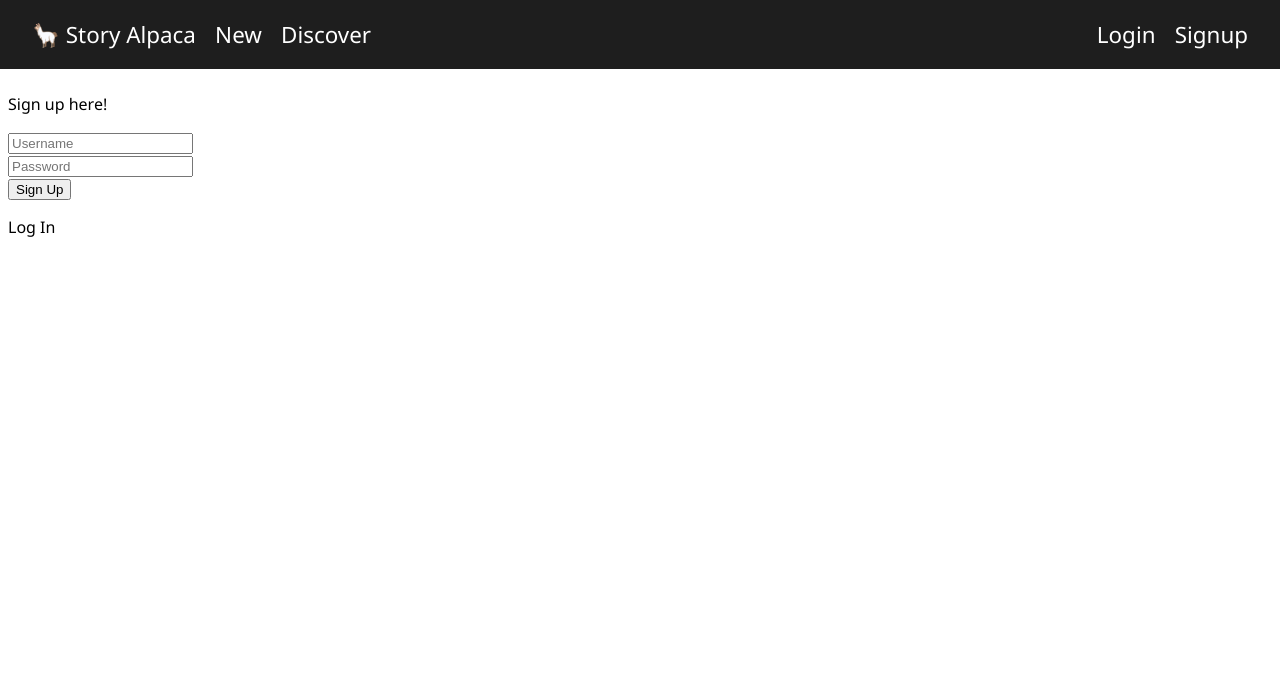
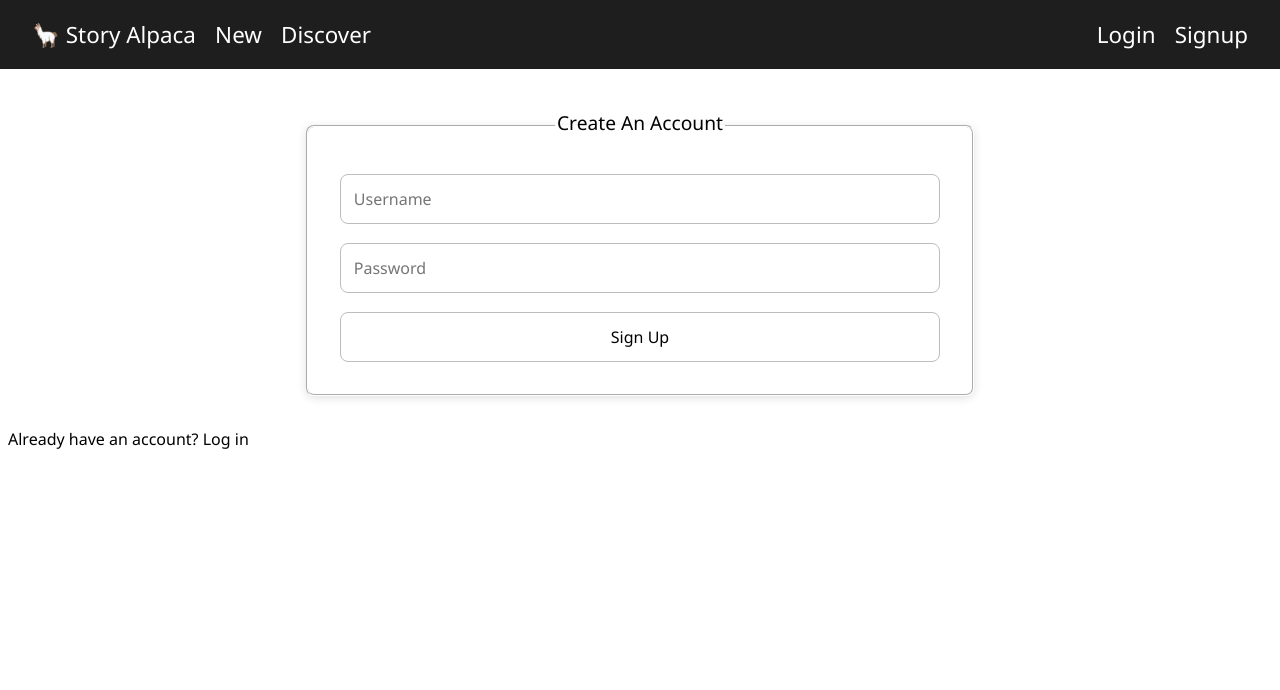
Before and after one commit to tamitakada/asleep_alpacas, a Flask app: page /register in a window 1280 px wide. Shown: the top 690 px of the page. Run offline with Flask 2, Linux system fonts and the light colour scheme.

Commit message:
Added css to forms and extracted some utility classes

```diff
--- a/app/static/styles.css
+++ b/app/static/styles.css
@@ -71,13 +71,54 @@ footer {
 }
 
 /* ==============================================
+   Forms
+   ============================================== */
+.form-container {
+  margin: 2rem auto;
+
+  display: flex;
+  flex-direction: column;
+  gap: 1.2em;
+
+  border-radius: 8px;
+  border-color: rgb(255, 255, 255);
+}
+
+legend {
+  padding-bottom: 6px;
+  margin: 0 auto; /* Centers the legend */
+  font-size: 1.2rem;
+}
+
+input, textarea {
+  padding: 0.8rem;
+
+  font-family: inherit;
+  font-size: 1rem;
+
+  outline: none;
+  border-radius: 8px;
+  border: rgb(189, 189, 189) solid 1px;
+}
+
+input:focus {
+  border-color: rgb(0, 0, 0);
+}
+
+input[type=submit] {
+  background-color: white;
+  transition-duration: 0.2s;
+}
+
+input[type=submit]:hover {
+  background-color: rgb(233, 233, 233);
+}
+
+/* ==============================================
    Story list (article tags)
    ============================================== */
 article {
-  padding: 2rem;
   margin: 2rem auto;
-
-  width: clamp(100px, 75vw, 1100px);
 
   display: flex;
   flex-direction: column;
@@ -127,10 +168,7 @@ article * {
    Story view
    ============================================== */
 .story-view {
-  padding: 3rem 4rem;
   margin: 20px auto;
-
-  width: clamp(100px, 75vw, 1100px);
 
   border-radius: 12px;
 }
@@ -150,3 +188,18 @@ article * {
 .shadow {
   box-shadow: rgba(99, 99, 99, 0.2) 0px 2px 8px 0px;
 }
+
+.dyn-small {
+  padding: 2rem;
+  width: clamp(100px, 50vw, 600px);
+}
+
+.dyn-medium {
+  padding: 2.5rem;
+  width: clamp(120px, 60vw, 1000px);
+}
+
+.dyn-large {
+  padding: 3rem 4rem;
+  width: clamp(200px, 75vw, 1100px);
+}
--- a/app/templates/macros.jinja
+++ b/app/templates/macros.jinja
@@ -6,7 +6,7 @@
 {# Displays a box containing the relevant story information #}
 {% macro story_list(stories) %}
   {% for story in stories %}
-    <article class="shadow">
+    <article class="shadow dyn-medium">
       <a href="/story/{{ story.id }}">
         <h2>{{ story.title|e }}</h2>
       </a>
--- a/app/templates/register.html
+++ b/app/templates/register.html
@@ -11,14 +11,15 @@ P00 -- StoryAlpaca
 
 {% block body %}
     <form method="post" action="/register">
-      <p> Sign up here! </p>
-      <input type="text" name="newusername" placeholder="Username">
-      <br />
-      <input type="password" name="newpassword" placeholder="Password">
-      <br />
-      <input type="submit" name="sub" value="Sign Up">
-      <br />
-      <p style="color:red;">{{ explain }}</p>
+      <fieldset class="form-container dyn-small shadow">
+        <legend> Create An Account </legend>
+        {% if explain is defined %}
+          <p style="color:red;">{{ explain }}</p>
+        {% endif %}
+        <input type="text" name="newusername" placeholder="Username">
+        <input type="password" name="newpassword" placeholder="Password">
+        <input type="submit" name="sub" value="Sign Up">
+      </fieldset>
     </form>
-    <a id="login" href="/login">Log In</a>
+    <p>Already have an account? <a id="login" href="/login">Log in</a></p>
 {% endblock %}
--- a/app/templates/view.html
+++ b/app/templates/view.html
@@ -10,7 +10,7 @@ P00 -- StoryAlpaca
 {% block title %} View {% endblock %}
 
 {% block body %}
-    <div class="story-view shadow">
+    <div class="story-view dyn-large shadow">
         <h1> {{ story.title }} </h1>
         <h2> by {{ story.author }} </h2>
         <p> {{ story.full_story }} </p>
```
Also changed, not shown: app/templates/edit.html (+5 -4 lines), app/templates/login.html (+7 -6 lines), app/templates/new.html (+6 -6 lines).
